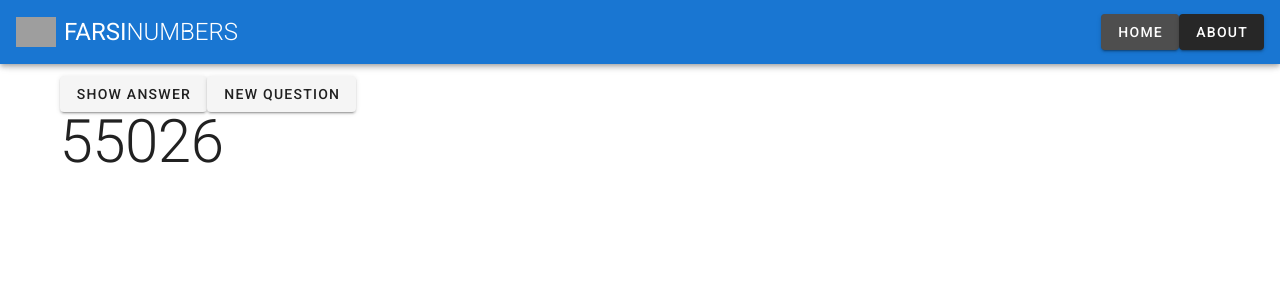
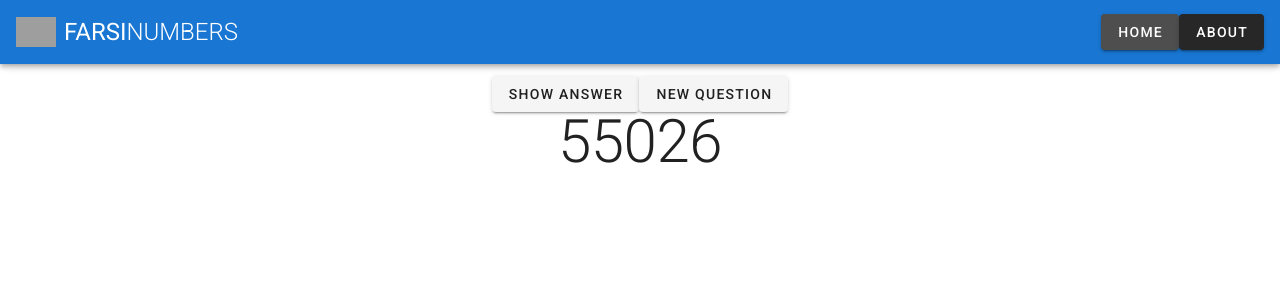
Before and after one commit to kamiyn/farsinum, a Vue app: page / in a window 1280 px wide. Shown: the top 300 px of the page. Built offline with nearby package versions, Linux system fonts and the light colour scheme; grey boxes are pictures that could not be loaded.

Commit message:
text-xs-center should be text-center

```diff
--- a/src/components/FarsiNumber.vue
+++ b/src/components/FarsiNumber.vue
@@ -1,6 +1,6 @@
 <template>
   <v-container>
-    <v-layout text-xs-center wrap>
+    <v-layout text-center wrap>
       <v-flex xs12>
         <v-btn flat @click="clickShowAnswer">show Answer</v-btn>
         <v-btn flat @click="NewQuestion">new Question</v-btn>
@@ -23,7 +23,7 @@ export default class FarsiNumber extends Vue {
   constructor() {
     super();
     this.randnum = 0;
-    this.showFarsi = false;
+    this.showFarsi = false ;
     this.randnumFarsi = "ANSWER!";
   }
 
@@ -37,7 +37,7 @@ export default class FarsiNumber extends Vue {
   }
 
   private NewQuestion(): boolean {
-    this.showFarsi = false;
+    this.showFarsi = false ;
     this.randnum = Math.floor(Math.pow(10, Math.random() * 8));
     this.randnumFarsi = this.farsiString(this.randnum, 0);
     return true;
--- a/src/views/About.vue
+++ b/src/views/About.vue
@@ -1,7 +1,7 @@
 <template>
   <div class="about">
     <v-container>
-      <v-layout text-xs-center wrap>
+      <v-layout text-center wrap>
         <v-flex xs12>
           <p class="font-weight-bold mb-3 display-3">فارسی</p>
         </v-flex>
```
